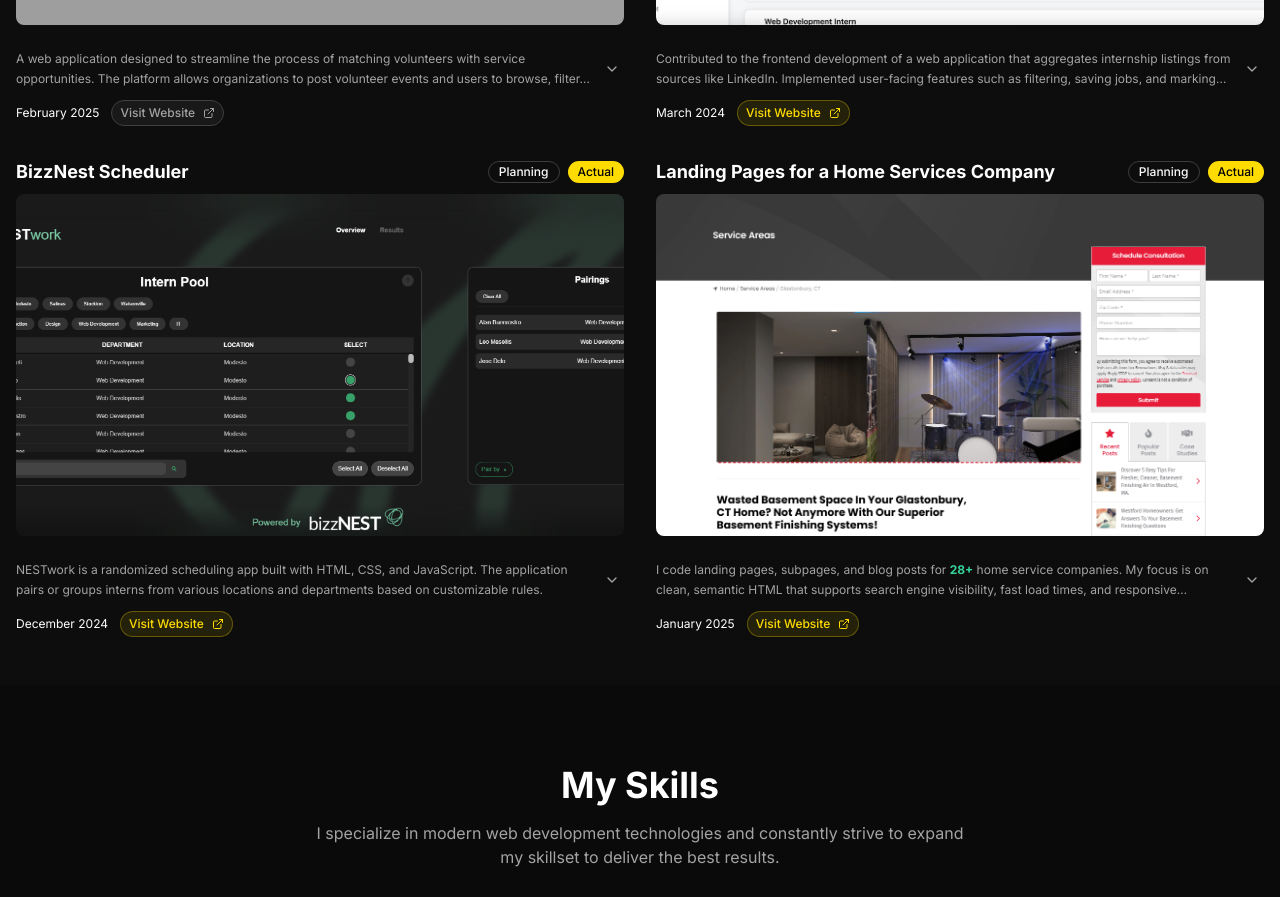
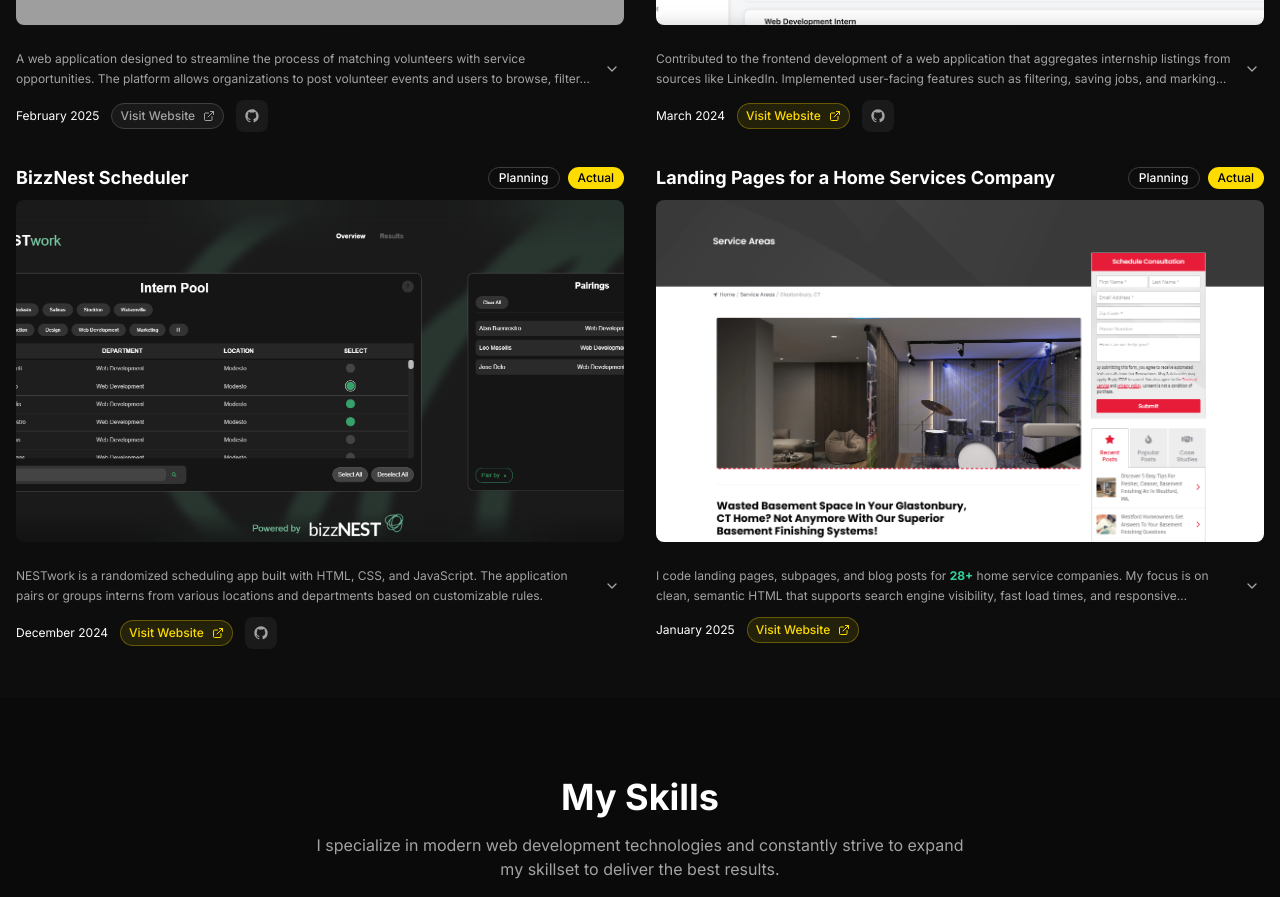
Before and after one commit to karllegson/karl-legson-portfolio-site, a React (Vite) app: page / in a window 1280 px wide. Shown: the part 1305-2202 px from the top of the page. Built offline with nearby package versions, Linux system fonts and the light colour scheme; grey boxes are pictures that could not be loaded; the HTML template or start-up script is replaced by a standard one.

Commit message:
Updated the favicon

```diff
--- a/index.html
+++ b/index.html
@@ -2,7 +2,8 @@
 <html lang="en">
   <head>
     <meta charset="UTF-8" />
-    <link rel="icon" type="image/svg+xml" href="/favicon.svg" />
+    <link rel="icon" type="image/png" sizes="32x32" href="/favicon-32x32.png" />
+    <link rel="icon" type="image/png" sizes="16x16" href="/favicon-16x16.png" />
     <meta name="viewport" content="width=device-width, initial-scale=1.0" />
     <title>Karl Legson - Web Developer & Designer</title>
     <meta name="description" content="Professional portfolio of Karl Legson, showcasing web development and design projects." />
--- a/src/components/ProjectsSection.tsx
+++ b/src/components/ProjectsSection.tsx
@@ -11,6 +11,7 @@
   imageBefore: string;
   imageAfter: string;
   url: string;
+  githubUrl?: string;
   date: string;
   status?: string;
 };
@@ -23,6 +24,7 @@
     imageBefore: "/images/VolunteerConnectPlanning.png",
     imageAfter: "/images/VolunteerConnect.png",
     url: "",
+    githubUrl: "https://github.com/joavelar/VolunteerConnect",
     date: "February 2025",
     status: "In Development"
   },
@@ -33,6 +35,7 @@
     imageBefore: "/images/CareerHarvestPlanning.png",
     imageAfter: "/images/CareerHarvest.png",
     url: "https://careerharvest.org",
+    githubUrl: "https://github.com/BizzNEST/career-harvest",
     date: "March 2024",
     status: "In Development"
   },
@@ -43,6 +46,7 @@
     imageBefore: "/images/BizzNESTPlanning.png",
     imageAfter: "/images/Bizznest-scheduler.png",
     url: "https://bizznest.github.io/modesto-bizznest-scheduler/",
+    githubUrl: "https://github.com/BizzNEST/modesto-bizznest-scheduler",
     date: "December 2024",
     status: "Completed"
   },
@@ -224,6 +228,19 @@
                         project.title === "Volunteer Connect" ? "text-neutral-400" : "text-[#FFDC00]"
                       )} />
                     </ButtonHover>
+                    {project.githubUrl && (
+                      <a
+                        href={project.githubUrl}
+                        target="_blank"
+                        rel="noopener noreferrer"
+                        className="bg-dark-100 p-2 rounded-lg text-neutral-400 hover:text-white transition-colors"
+                        aria-label="GitHub"
+                      >
+                        <svg className="w-4 h-4" fill="currentColor" viewBox="0 0 24 24" aria-hidden="true">
+                          <path fillRule="evenodd" d="M12 2C6.477 2 2 6.484 2 12.017c0 4.425 2.865 8.18 6.839 9.504.5.092.682-.217.682-.483 0-.237-.008-.868-.013-1.703-2.782.605-3.369-1.343-3.369-1.343-.454-1.158-1.11-1.466-1.11-1.466-.908-.62.069-.608.069-.608 1.003.07 1.531 1.032 1.531 1.032.892 1.53 2.341 1.088 2.91.832.092-.647.35-1.088.636-1.338-2.22-.253-4.555-1.113-4.555-4.951 0-1.093.39-1.988 1.029-2.688-.103-.253-.446-1.272.098-2.65 0 0 .84-.27 2.75 1.026A9.564 9.564 0 0112 6.844c.85.004 1.705.115 2.504.337 1.909-1.296 2.747-1.027 2.747-1.027.546 1.379.202 2.398.1 2.651.64.7 1.028 1.595 1.028 2.688 0 3.848-2.339 4.695-4.566 4.943.359.309.678.92.678 1.855 0 1.338-.012 2.419-.012 2.747 0 .268.18.58.688.482A10.019 10.019 0 0022 12.017C22 6.484 17.522 2 12 2z" clipRule="evenodd" />
+                        </svg>
+                      </a>
+                    )}
                   </div>
                 </div>
               </div>
```
